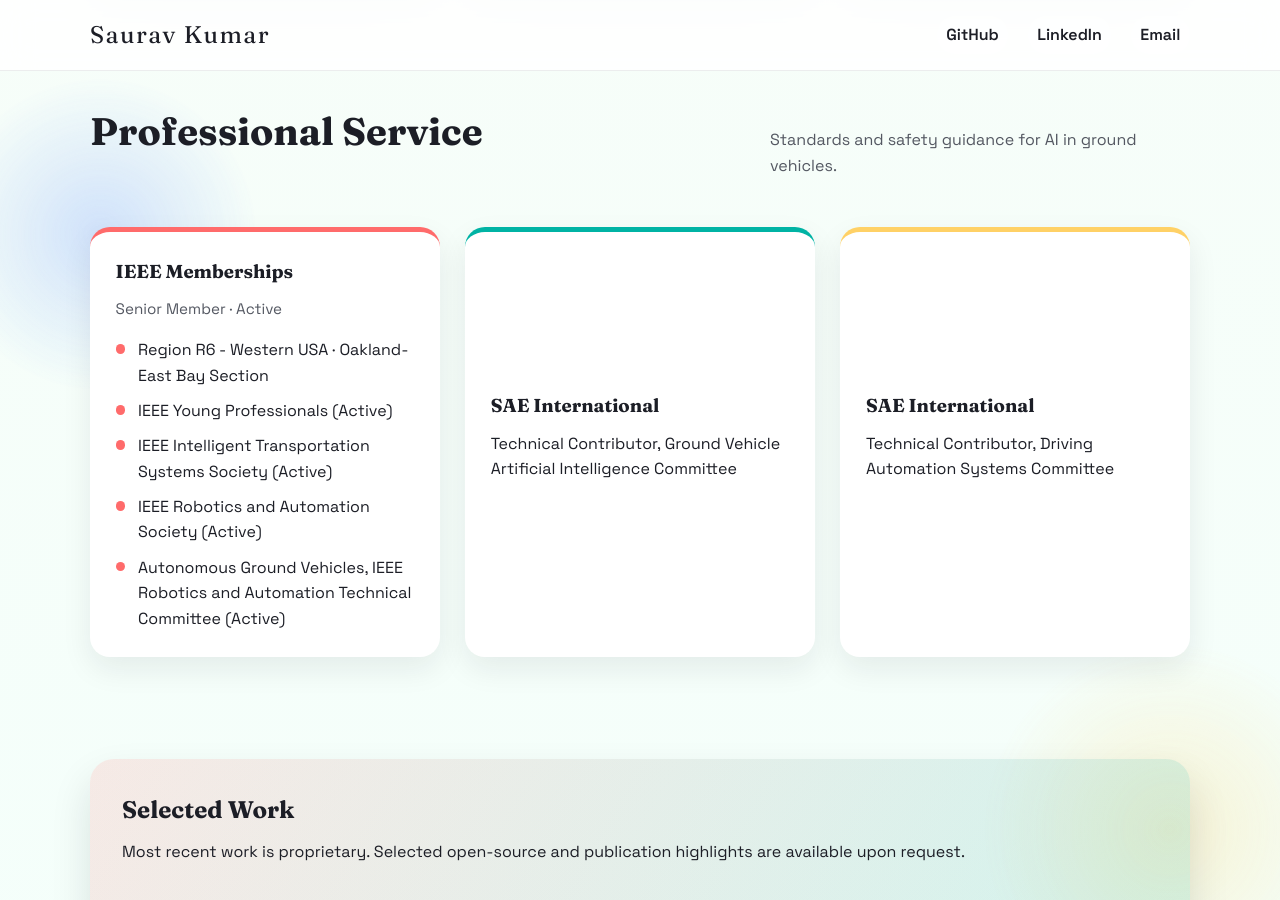
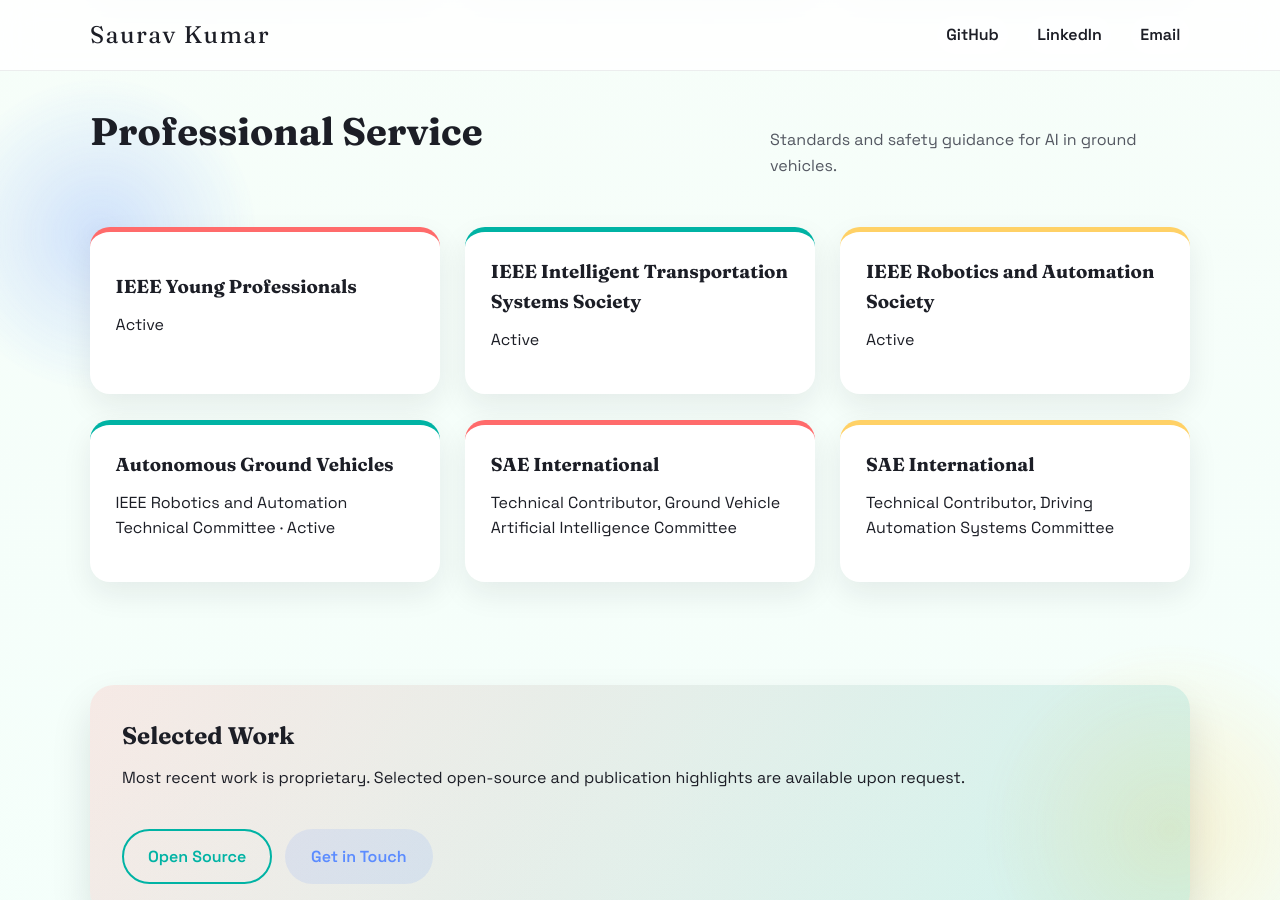
Before and after one commit to sauravkdeo/sauravkdeo.github.io, a Jekyll site: the page built from index.html, in a window 1280 px wide and 900 px high, scrolled down 4172 px. Built offline with Jekyll 4.4.1, drawn with Linux system fonts in a browser that asks for light colours.

Commit message:
Restructure professional service cards

```diff
--- a/index.html
+++ b/index.html
@@ -261,16 +261,21 @@
       <p>Standards and safety guidance for AI in ground vehicles.</p>
     </div>
     <div class="card-grid">
-      <article class="card">
-        <h3>IEEE Memberships</h3>
-        <p class="card-meta">Senior Member · Active</p>
-        <ul class="bullet-list">
-          <li>Region R6 - Western USA · Oakland-East Bay Section</li>
-          <li>IEEE Young Professionals (Active)</li>
-          <li>IEEE Intelligent Transportation Systems Society (Active)</li>
-          <li>IEEE Robotics and Automation Society (Active)</li>
-          <li>Autonomous Ground Vehicles, IEEE Robotics and Automation Technical Committee (Active)</li>
-        </ul>
+      <article class="card compact-card">
+        <h3>IEEE Young Professionals</h3>
+        <p>Active</p>
+      </article>
+      <article class="card compact-card">
+        <h3>IEEE Intelligent Transportation Systems Society</h3>
+        <p>Active</p>
+      </article>
+      <article class="card compact-card">
+        <h3>IEEE Robotics and Automation Society</h3>
+        <p>Active</p>
+      </article>
+      <article class="card compact-card">
+        <h3>Autonomous Ground Vehicles</h3>
+        <p>IEEE Robotics and Automation Technical Committee · Active</p>
       </article>
       <article class="card compact-card">
         <h3>SAE International</h3>
```
